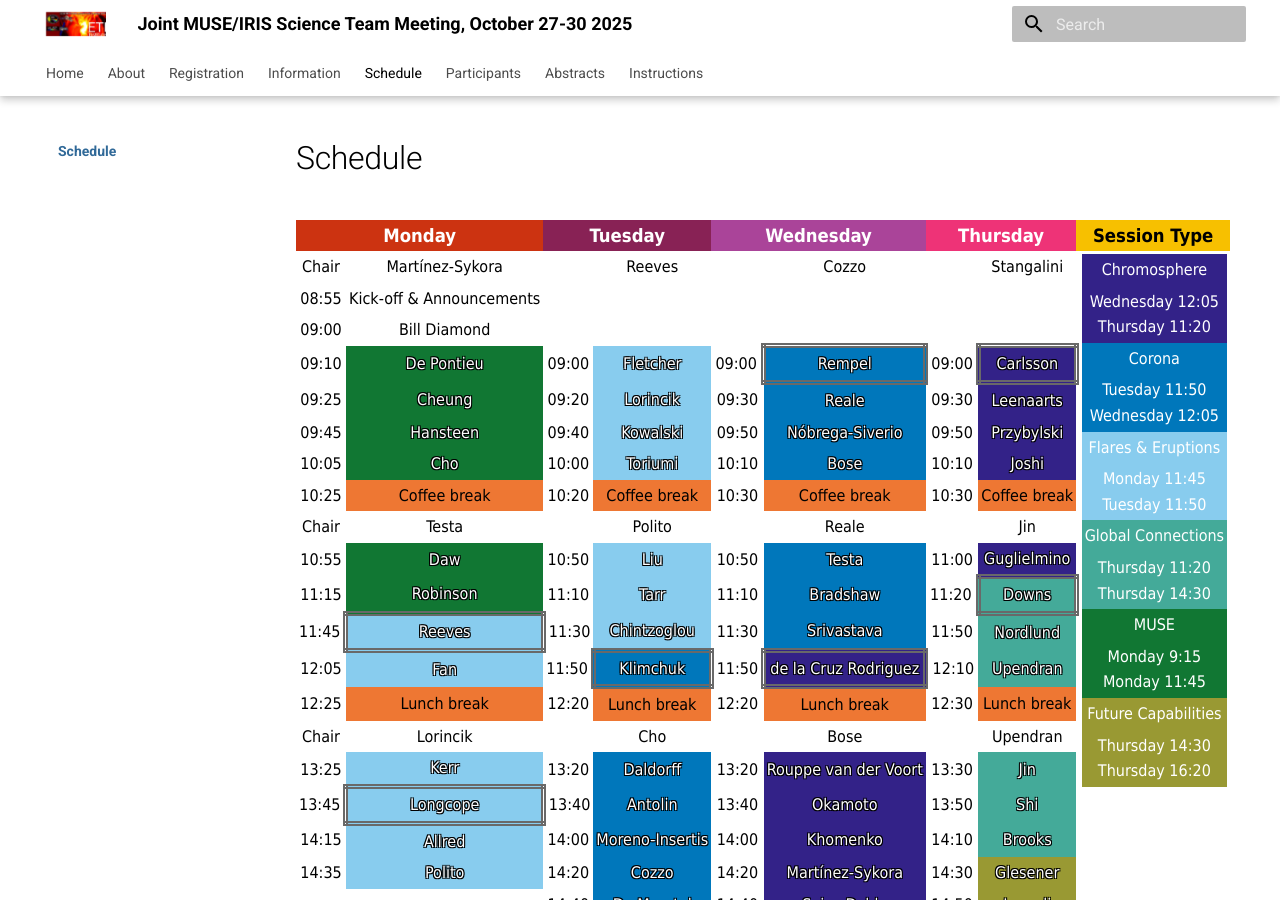
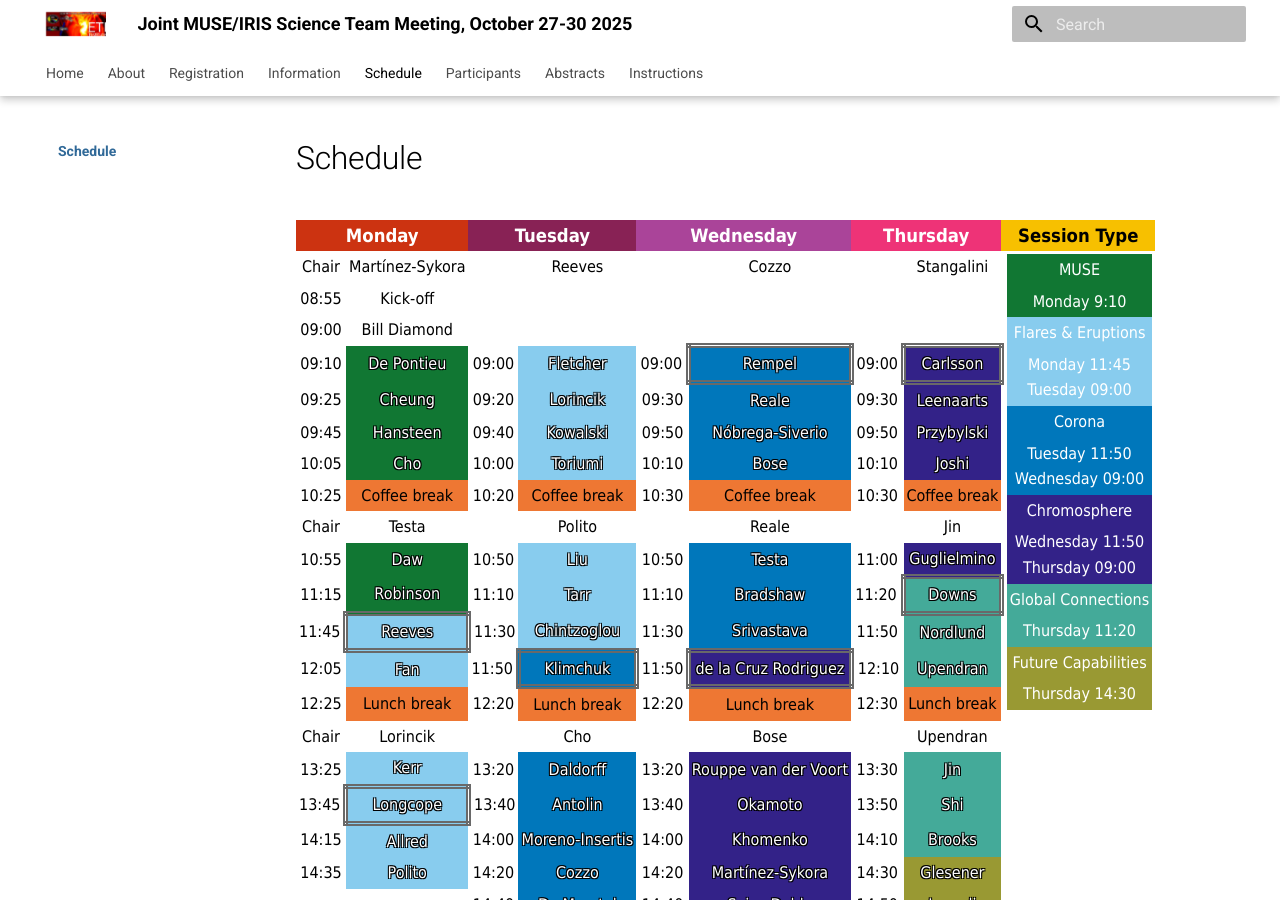
Before and after one commit to LM-SAL/iris_muse_team_meeting, an MkDocs documentation site: the page built from docs/schedule.md, in a window 1280 px wide and 900 px high, scrolled down 487 px. Built offline with MkDocs 1.6.1 and Material for MkDocs 9.7.7, drawn with Linux system fonts in a browser that asks for light colours.

Commit message:
Update times

```diff
--- a/docs/schedule.md
+++ b/docs/schedule.md
@@ -46,18 +46,18 @@
     <td class="tg" rowspan="29" style="vertical-align:top">
 <table class="tg">
     <tbody>
+        <tr><td class="tg-five" style="color:white;">MUSE</td></tr>
+        <tr><td class="tg-five" style="color:white;">Monday 9:10 </td></tr>
+        <tr><td class="tg-three" style="color:white;">Flares &amp; Eruptions</td></tr>
+        <tr><td class="tg-three" style="color:white;">Monday 11:45 <br> Tuesday 09:00</td></tr>
+        <tr><td class="tg-two" style="color:white;">Corona</td></tr>
+        <tr><td class="tg-two" style="color:white;">Tuesday 11:50 <br> Wednesday 09:00</td></tr>
         <tr><td class="tg-one" style="color:white;">Chromosphere</td></tr>
-        <tr><td class="tg-one" style="color:white;">Wednesday 12:05 <br> Thursday 11:20</td></tr>
-        <tr><td class="tg-two" style="color:white;">Corona</td></tr>
-        <tr><td class="tg-two" style="color:white;">Tuesday 11:50 <br> Wednesday 12:05</td></tr>
-        <tr><td class="tg-three" style="color:white;">Flares &amp; Eruptions</td></tr>
-        <tr><td class="tg-three" style="color:white;">Monday 11:45 <br> Tuesday 11:50</td></tr>
+        <tr><td class="tg-one" style="color:white;">Wednesday 11:50 <br> Thursday 09:00</td></tr>
         <tr><td class="tg-four" style="color:white;">Global Connections</td></tr>
-        <tr><td class="tg-four" style="color:white;">Thursday 11:20 <br> Thursday 14:30</td></tr>
-        <tr><td class="tg-five" style="color:white;">MUSE</td></tr>
-        <tr><td class="tg-five" style="color:white;">Monday 9:15 <br> Monday 11:45</td></tr>
+        <tr><td class="tg-four" style="color:white;">Thursday 11:20</td></tr>
         <tr><td class="tg-six" style="color:white;">Future Capabilities</td></tr>
-        <tr><td class="tg-six" style="color:white;">Thursday 14:30 <br> Thursday 16:20</td></tr>
+        <tr><td class="tg-six" style="color:white;">Thursday 14:30</td></tr>
     </tbody>
 </table>
 </td>
@@ -66,7 +66,7 @@
 
 <tr>
     <td class="tg">08:55</td>
-    <td class="tg-zero">Kick-off & Announcements</td>
+    <td class="tg-zero">Kick-off</td>
     <td class="tg"></td>
     <td class="tg-zero"></td>
     <td class="tg"></td>
```
Also changed, not shown: docs/assets/files/create_schedule.py (+9 -9 lines).
